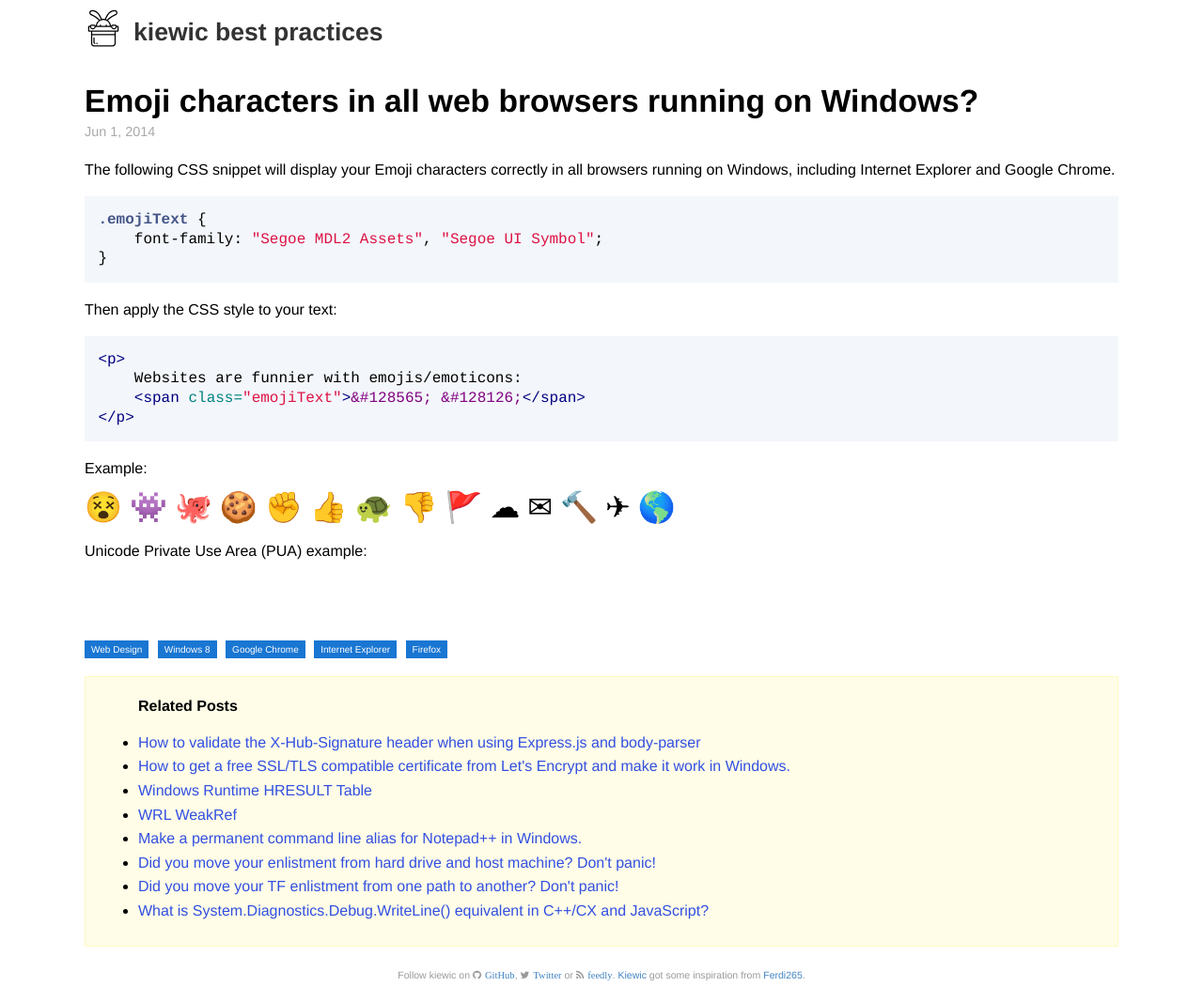
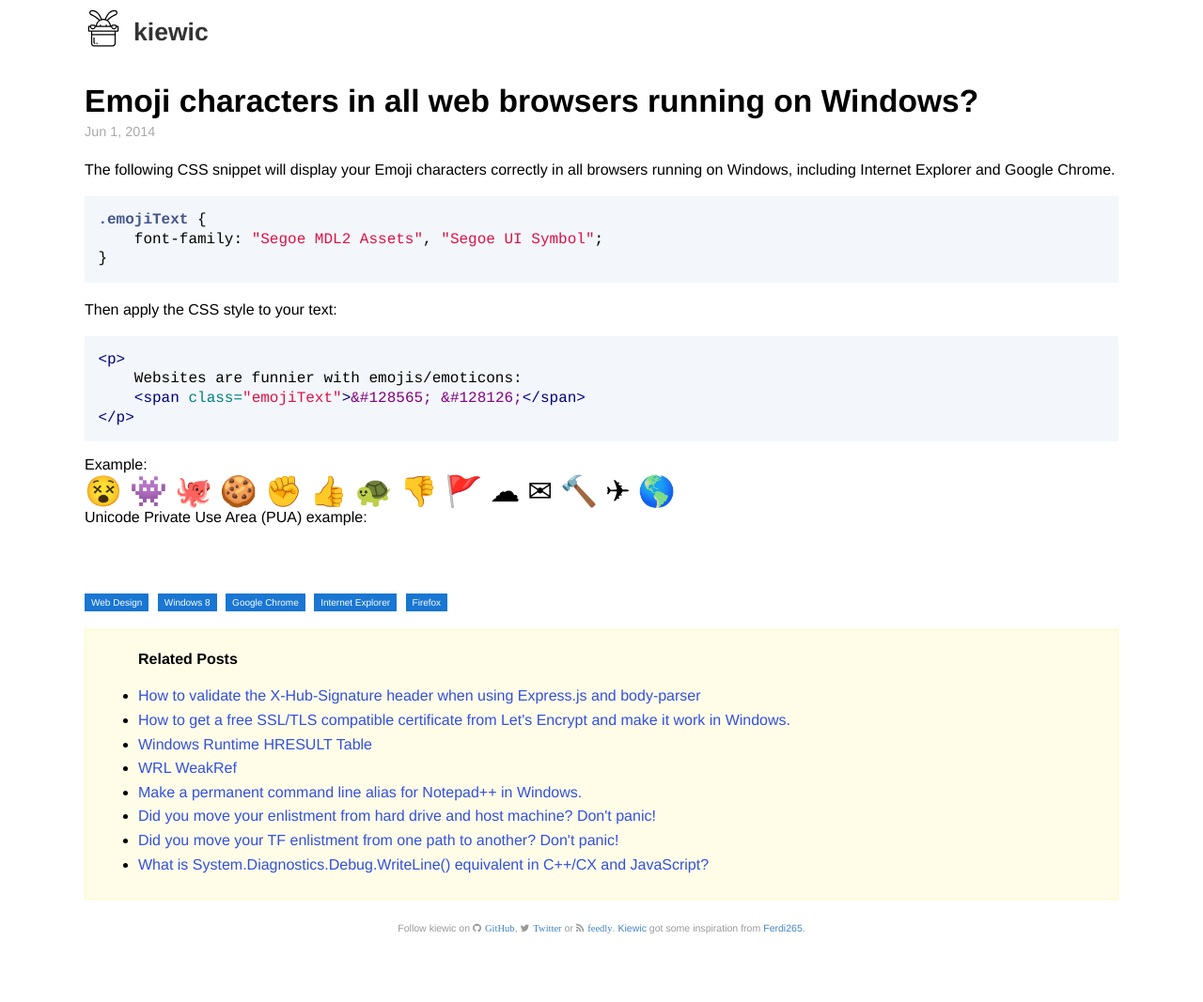
Before and after one commit to kiewic/kiewic.github.io, a Jekyll site: the page built from _posts/2014-06-01-emoji-characters-in-all-browsers-running-on-windows.md, in a window 1280 px wide. Shown: the whole page at 94% size. Built offline with Jekyll 4.4.1, drawn with Linux system fonts in a browser that asks for light colours; nearby versions of some CDN libraries; after the commit the page ends 1018 px from its top, so only the background shows below that.

Commit message:
Move head styles into CSS files or inline

```diff
--- a/_includes/head.html
+++ b/_includes/head.html
@@ -14,7 +14,7 @@
     <link rel="alternate" type="application/atom+xml" title="{{ site.name }}" href="{{ site.url }}/feed">
     <link rel="icon" sizes="192x192" href="/content/icon192.png">
     <link rel="apple-touch-icon" sizes="152x152" href="/content/touch-icon-ipad-retina.png">
-    <style type="text/css">
-    {{ page.style }}
-    </style>
+    {% if page.stylesheet %}
+        <link rel="stylesheet" href="/css/{{ page.stylesheet }}">
+    {% endif %}
 </head>
--- a/_includes/header.html
+++ b/_includes/header.html
@@ -8,7 +8,7 @@
             </div>
             <div>
                 <a href="{{ site.baseurl }}/">
-                    <h1 class="home-title">kiewic best practices</h1>
+                    <h1 class="home-title">kiewic</h1>
                 </a>
             </div>
         </div>
--- a/_posts/2014-06-01-emoji-characters-in-all-browsers-running-on-windows.md
+++ b/_posts/2014-06-01-emoji-characters-in-all-browsers-running-on-windows.md
@@ -10,11 +10,6 @@
 - Firefox
 published: true
 permalink: /2014-06-01/emoji-characters-in-all-browsers-running-on-windows
-style: |
-  .emojiText {
-      font-size: 2rem;
-      font-family: "Segoe MDL2 Assets", "Segoe UI Symbol";
-  }
 icon: happy-poop.svg
 ---
 The following CSS snippet will display your Emoji characters correctly in all browsers running on Windows, including Internet Explorer and Google Chrome.
@@ -37,11 +32,10 @@
 </p>
 {% endhighlight %}
 
-
-Example:
-
-
-<span class="emojiText">
+<div>
+    Example:
+</div>
+<div style="font-size: 2rem; font-family: 'Segoe MDL2 Assets', 'Segoe UI Symbol'">
     <span title="dizzy face">&#128565;</span>
     <span title="alien monster">&#128126;</span>
     <span title="octopus">&#x1F419;</span>
@@ -56,11 +50,11 @@
     <span title="hammer">&#x1F528;</span>
     <span title="airplane">&#x2708;</span>
     <span title="earth americas">&#x1F30E;</span>
-</span>
-
-Unicode Private Use Area (PUA) example:
-
-<span class="emojiText">
+</div>
+<div>
+    Unicode Private Use Area (PUA) example:
+</div>
+<div style="font-size: 2rem; font-family: 'Segoe MDL2 Assets', 'Segoe UI Symbol'">
     <span title="camera">&#xE722;</span>
     <span title="comment">&#xE90A;</span>
     <span title="contact">&#xE77B;</span>
@@ -75,4 +69,4 @@
     <span title="repair">&#xE90F;</span>
     <span title="settings">&#xE713;</span>
     <span title="world">&#xE909;</span>
-</span>
+</div>
```
Also changed, not shown: css/paths.css (added, +25 -0 lines), paths/index.html (+1 -26 lines).
